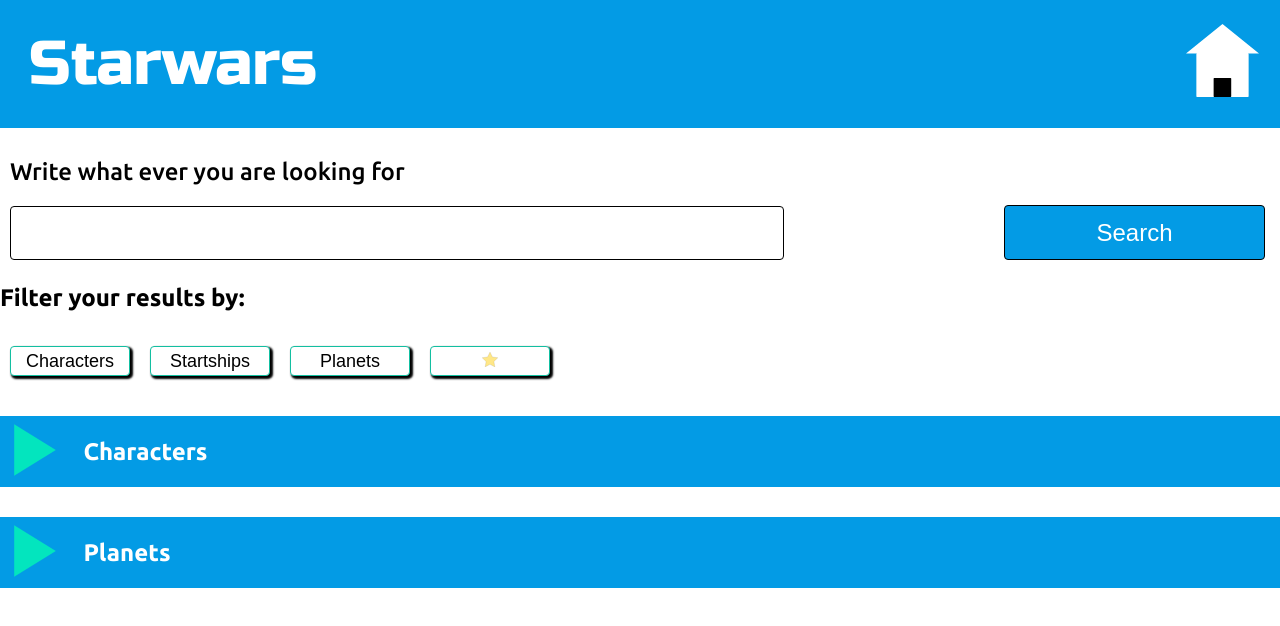
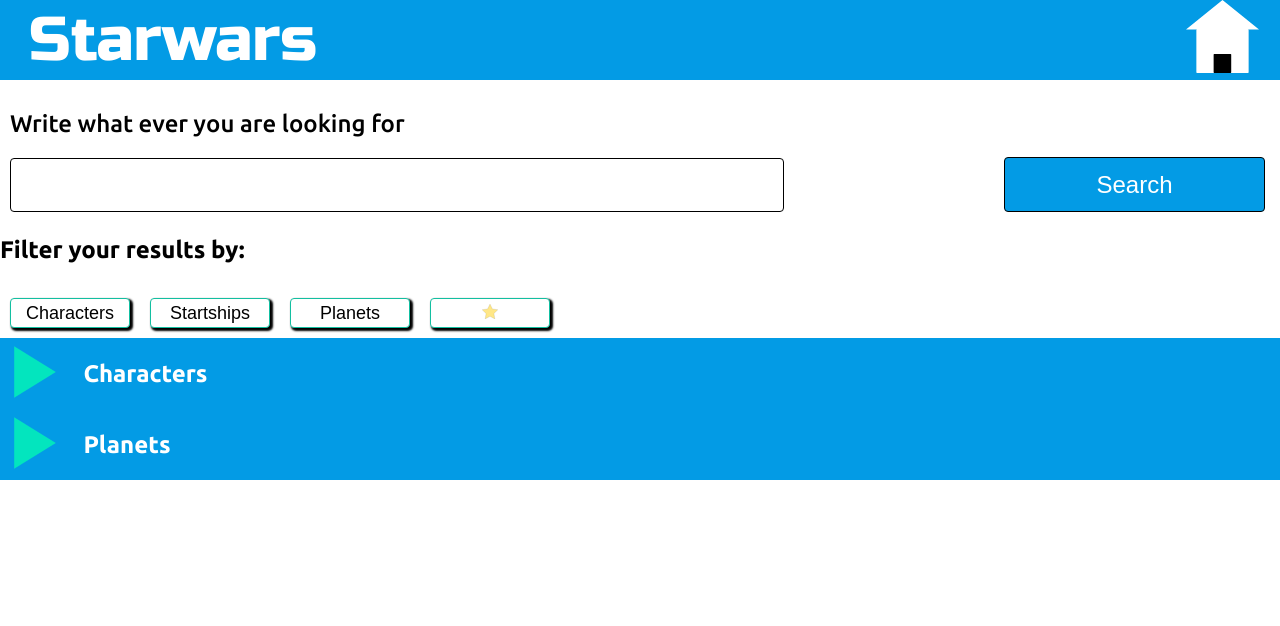
Before and after one commit to ardiadrianadri/startwars-directory, a React (Create React App) app: page / in a window 1280 px wide. Shown: the top 626 px of the page. Built offline with nearby package versions, Linux system fonts and the light colour scheme.

Commit message:
finish the planets adjustments

```diff
--- a/src/components/starwars-accordion/starwars-accordion.css
+++ b/src/components/starwars-accordion/starwars-accordion.css
@@ -52,6 +52,7 @@
   width: 100%;
   padding-top: 20px;
   display: none;
+  margin-bottom: 30px;
 }
 
 .accordion_body.open {
--- a/src/components/starwars-navbar/starwars-navbar.css
+++ b/src/components/starwars-navbar/starwars-navbar.css
@@ -1,6 +1,6 @@
 .nav-bar_container {
   width: 100%;
-  height: 128px;
+  height: 80px;
   padding: 0px 29px;
   background-color: var(--primary-color);
   color: var(--text-color-primary);
--- a/src/search-module/search-slice.js
+++ b/src/search-module/search-slice.js
@@ -26,6 +26,9 @@
     },
     searchRequestSuccess: (state, action) => {
       const searchData = action.payload;
+      state.charactersResults = [];
+      state.planetsResults = [];
+      state.starshipsResults = [];
 
       if (searchData.characters) {
         state.charactersResults = searchData.characters.results;
--- a/src/views/starwars-home/starwars-home.css
+++ b/src/views/starwars-home/starwars-home.css
@@ -1,4 +1,5 @@
-.result-container {
+.results_view {
   width: 100%;
-  margin-top: 30px;
+  height: 65vh;
+  overflow-y: auto;
 }
--- a/src/views/starwars-home/starwars-home.js
+++ b/src/views/starwars-home/starwars-home.js
@@ -8,12 +8,10 @@
   return (
     <>
       <SearchContainer />
-      <span className="result-container">
+      <div className='results_view'>
         <CharactersResultsContainer />
-      </span>
-      <span className="result-container">
         <PlanetsResultsContainer />
-      </span>
+      </div>
     </>
   )
 }
```
